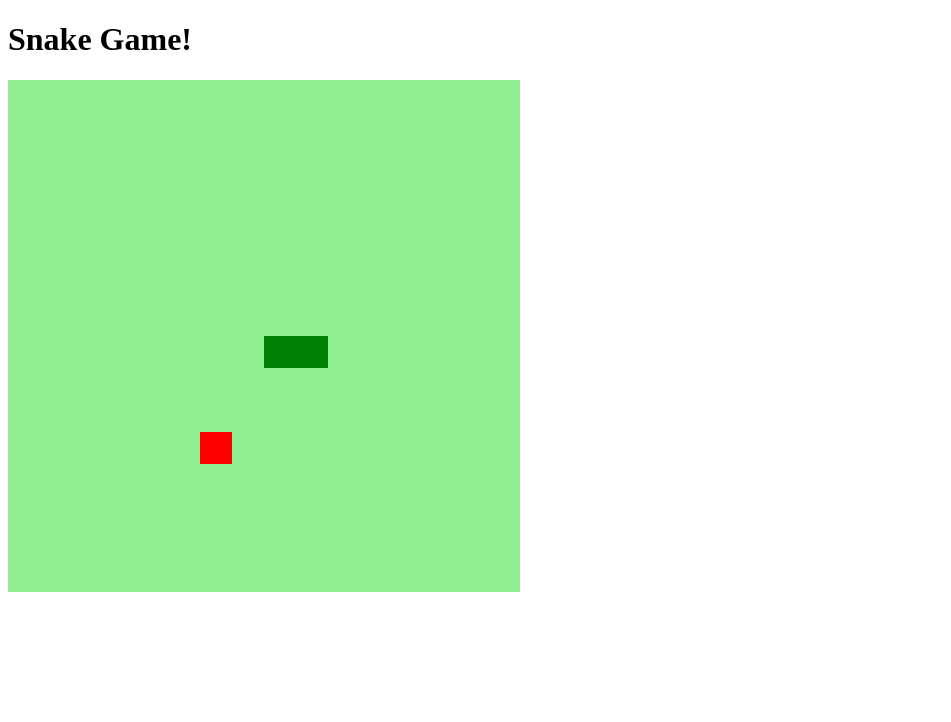
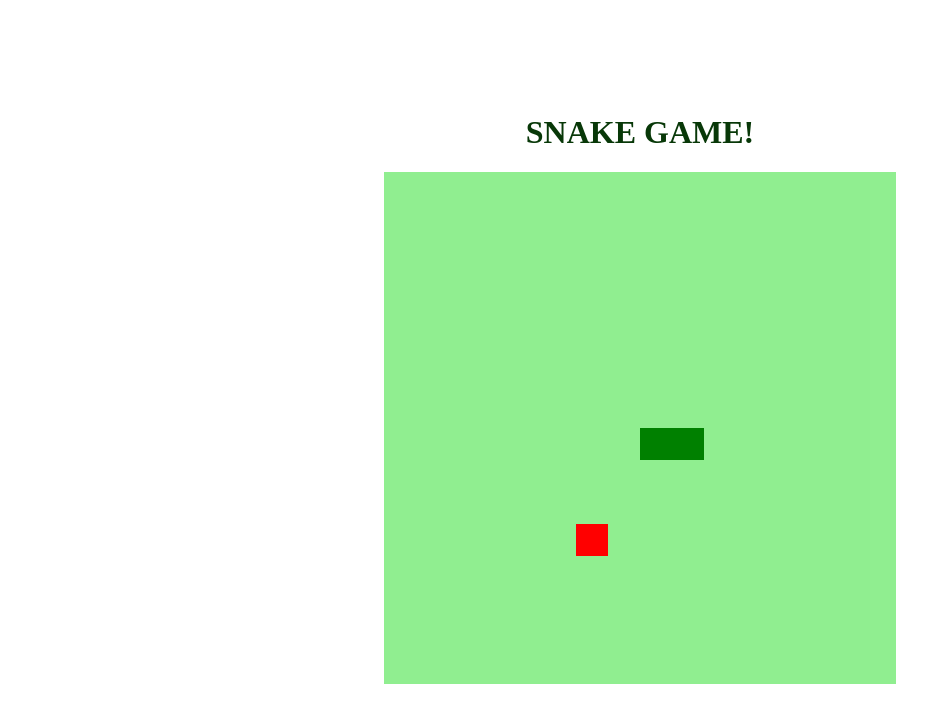
Before and after one commit to DAIDGY/Recriando-o-Jogo-da-Cobrinha, a plain HTML site: page index.html in a window 1280 px wide. Shown: the whole page, without its empty margins (0-951 px from the left). Drawn offline with Linux system fonts and the light colour scheme.

Commit message:
Concluído o Jogo

```diff
--- a/index.html
+++ b/index.html
@@ -9,7 +9,7 @@
     <title>Snake Game</title>
 </head>
 <body>
-    <h1>Snake Game!</h1>
+    <h1>SNAKE GAME!</h1>
     <canvas id='snake' width="512" height="512"></canvas>
 </body>
 </html>
--- a/style/style.css
+++ b/style/style.css
@@ -1,3 +1,10 @@
 body{
+    height: 95vh;
+    width: 95;
+    display: flex;
+    justify-content: center;
+    align-items: center;
+    flex-direction: column;
+    color: rgb(8, 56, 8);
 
 }
```
